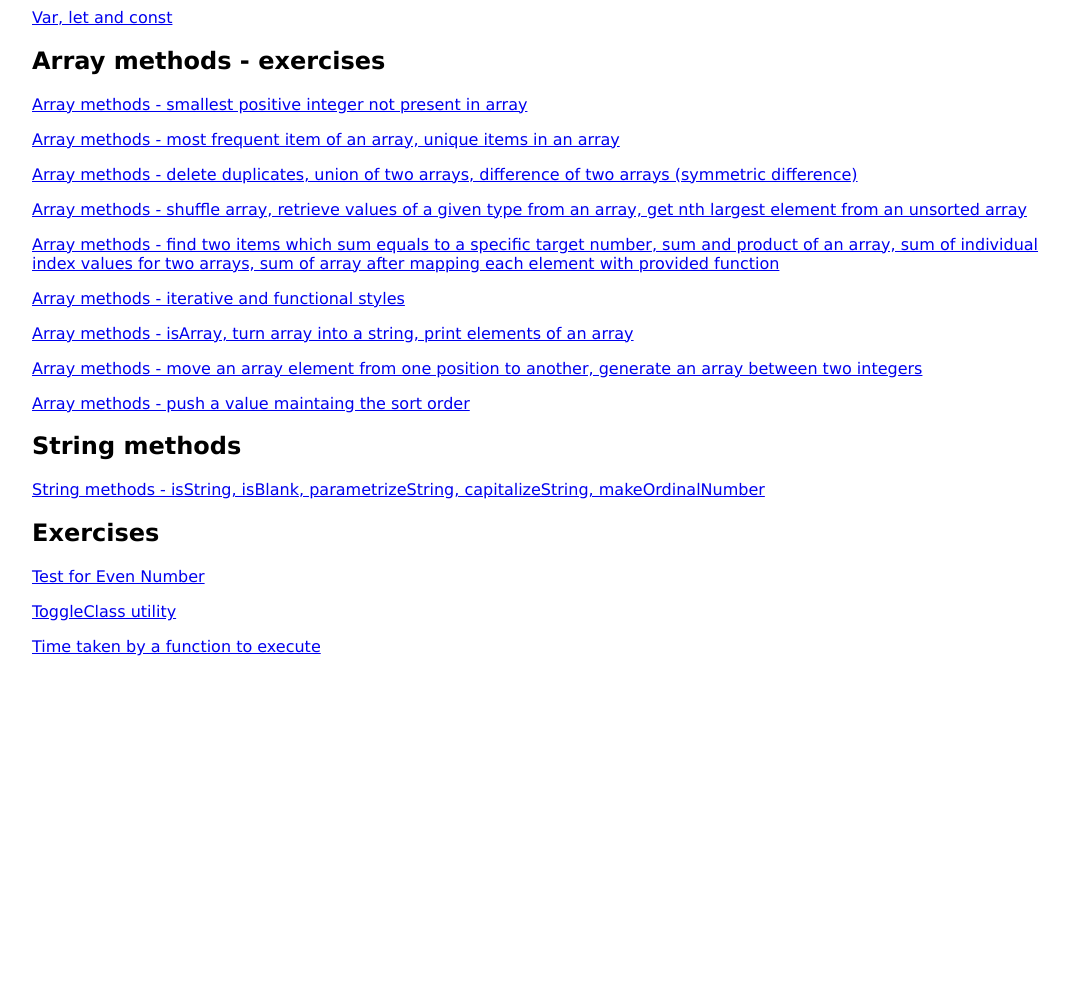
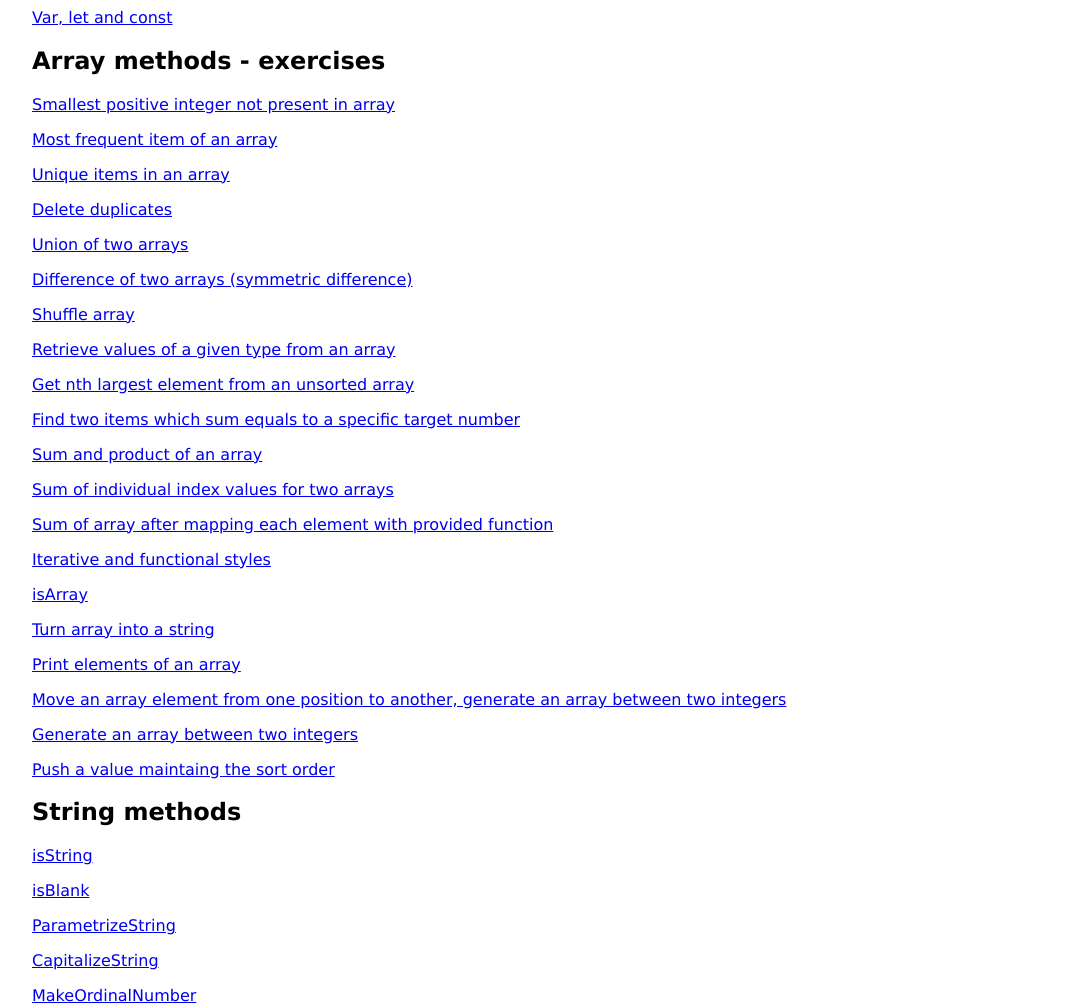
Before and after one commit to eremina-official/javascript-features, a website: page index.html in a window 1280 px wide. Shown: the part 580-1588 px from the top of the page, without its empty margins (96-1164 px from the left). Before the commit the page ends 1284 px from the top, so only its background shows below. Drawn offline with Linux system fonts and the light colour scheme.

Commit message:
edit markup

```diff
--- a/index.html
+++ b/index.html
@@ -30,19 +30,34 @@
 
 
     <h2>Array methods - exercises</h2>
-    <p><a href="array-methods-exercises/page13.html">Array methods - smallest positive integer not present in array</a></p>
-    <p><a href="array-methods-exercises/page15.html">Array methods - most frequent item of an array, unique items in an array</a></p>
-    <p><a href="array-methods-exercises/page17.html">Array methods - delete duplicates, union of two arrays, difference of two arrays (symmetric difference)</a></p>
-    <p><a href="array-methods-exercises/page18.html">Array methods - shuffle array, retrieve values of a given type from an array, get nth largest element from an unsorted array</a></p>
-    <p><a href="array-methods-exercises/page19.html">Array methods -  find two items which sum equals to a specific target number, sum and product of an array, sum of individual index values for two arrays, sum of array after mapping each element with provided function</a></p>
-    <p><a href="array-methods-exercises/page20.html">Array methods - iterative and functional styles</a></p>
-    <p><a href="array-methods-exercises/page21.html">Array methods - isArray, turn array into a string, print elements of an array</a></p>
-    <p><a href="array-methods-exercises/page22.html">Array methods - move an array element from one position to another, generate an array between two integers</a></p>
-    <p><a href="array-methods-exercises/page24.html">Array methods - push a value maintaing the sort order</a></p>
+    <p><a href="array-methods-exercises/page13.html">Smallest positive integer not present in array</a></p>
+    <p><a href="array-methods-exercises/page15.html">Most frequent item of an array</a></p>
+    <p><a href="array-methods-exercises/page15.html">Unique items in an array</a></p>
+    <p><a href="array-methods-exercises/page17.html">Delete duplicates</a></p>
+    <p><a href="array-methods-exercises/page17.html">Union of two arrays</a></p>
+    <p><a href="array-methods-exercises/page17.html">Difference of two arrays (symmetric difference)</a></p>
+    <p><a href="array-methods-exercises/page18.html">Shuffle array</a></p>
+    <p><a href="array-methods-exercises/page18.html">Retrieve values of a given type from an array</a></p>
+    <p><a href="array-methods-exercises/page18.html">Get nth largest element from an unsorted array</a></p>
+    <p><a href="array-methods-exercises/page19.html">Find two items which sum equals to a specific target number</a></p>
+    <p><a href="array-methods-exercises/page19.html">Sum and product of an array</a></p>
+    <p><a href="array-methods-exercises/page19.html">Sum of individual index values for two arrays</a></p>
+    <p><a href="array-methods-exercises/page19.html">Sum of array after mapping each element with provided function</a></p>
+    <p><a href="array-methods-exercises/page20.html">Iterative and functional styles</a></p>
+    <p><a href="array-methods-exercises/page21.html">isArray</a></p>
+    <p><a href="array-methods-exercises/page21.html">Turn array into a string</a></p>
+    <p><a href="array-methods-exercises/page21.html">Print elements of an array</a></p>
+    <p><a href="array-methods-exercises/page22.html">Move an array element from one position to another, generate an array between two integers</a></p>
+    <p><a href="array-methods-exercises/page22.html">Generate an array between two integers</a></p>
+    <p><a href="array-methods-exercises/page24.html">Push a value maintaing the sort order</a></p>
 
 
     <h2>String methods</h2>
-    <p><a href="string-methods/page25.html">String methods - isString, isBlank, parametrizeString, capitalizeString, makeOrdinalNumber</a></p>
+    <p><a href="string-methods/page25.html">isString</a></p>
+    <p><a href="string-methods/page25.html">isBlank</a></p>
+    <p><a href="string-methods/page25.html">ParametrizeString</a></p>
+    <p><a href="string-methods/page25.html">CapitalizeString</a></p>
+    <p><a href="string-methods/page25.html">MakeOrdinalNumber</a></p>
 
 
     <h2>Exercises</h2>
```
